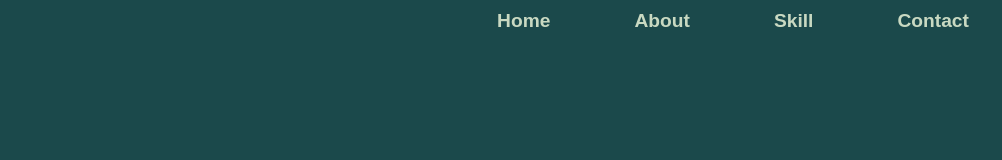
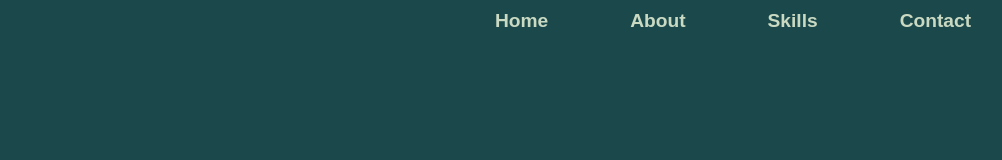
Before and after one commit to Hasan-Iqtedar/Hasan-Iqtedar.github.io, a React (Create React App) app: page / in a window 1280 px wide. Shown: the top 160 px of the page, without its empty margins (99-1101 px from the left). Built offline with nearby package versions, Linux system fonts and the light colour scheme.

Commit message:
Add links

```diff
--- a/src/components/Header.js
+++ b/src/components/Header.js
@@ -4,10 +4,10 @@
   return (
     <div className="header">
       <div className="container">
-        <a href="">Home</a>
-        <a href="">About</a>
-        <a href="">Skill</a>
-        <a href="#contact" to='/' >Contact</a>
+        <a href="#home">Home</a>
+        <a href="#about">About</a>
+        <a href="#skills">Skills</a>
+        <a href="#contact">Contact</a>
       </div>
     </div>
   );
```
